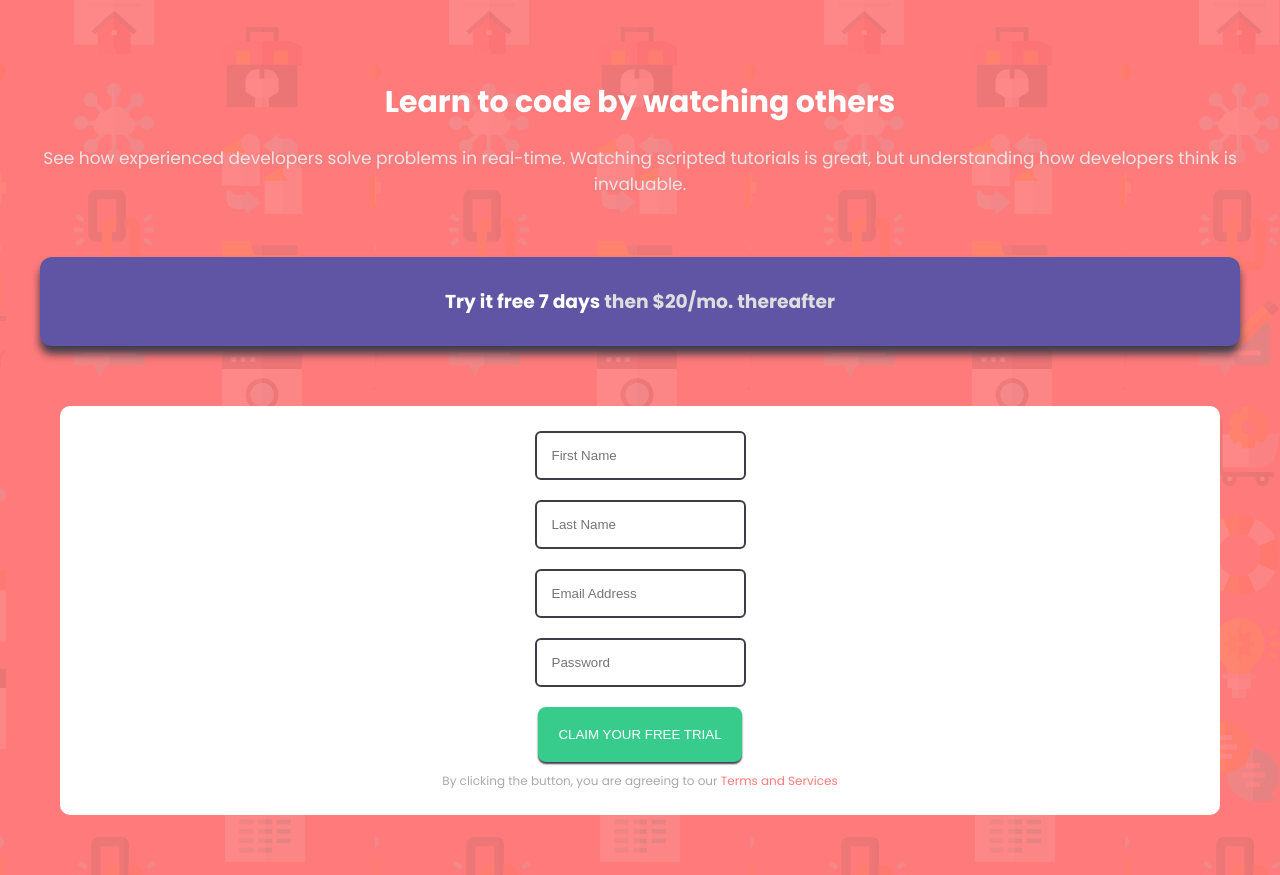
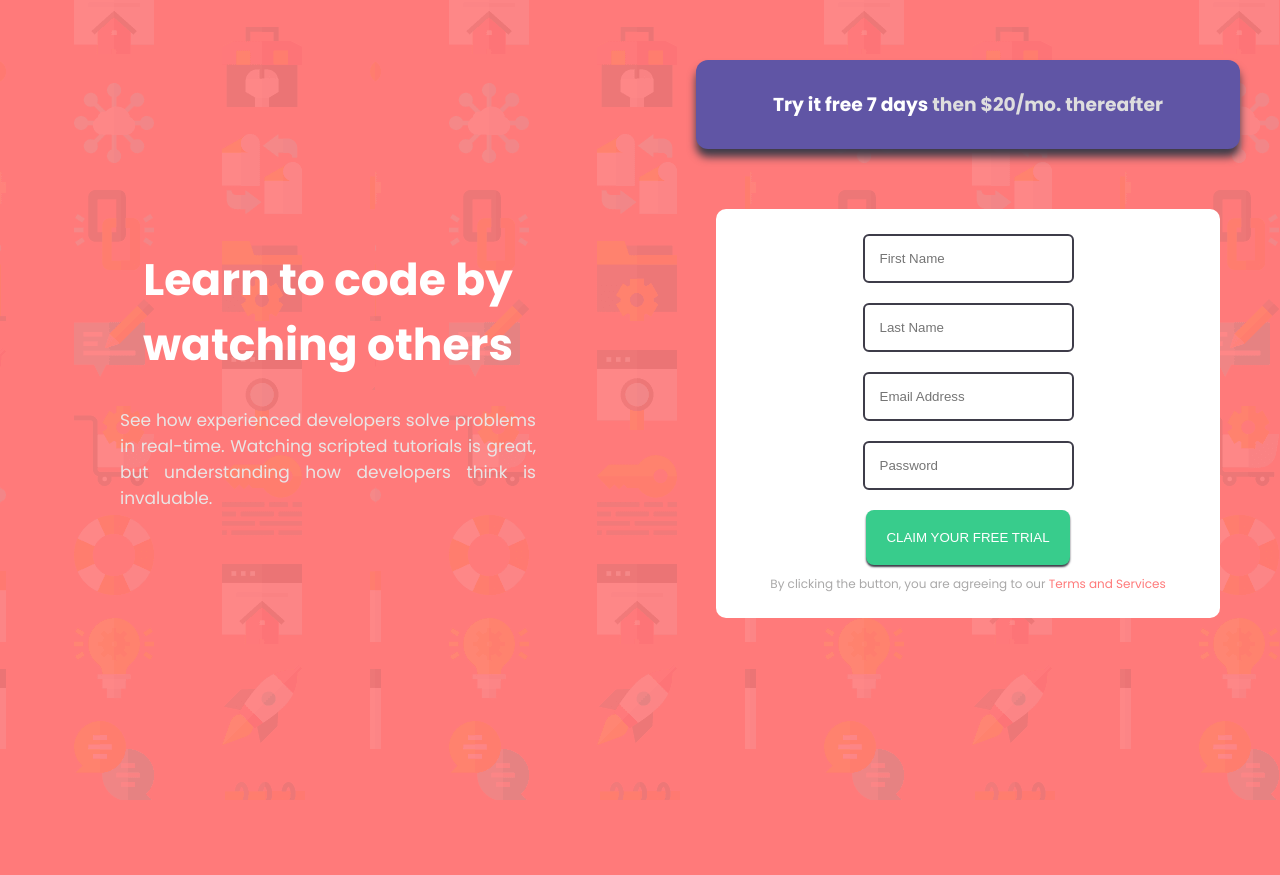
Before and after one commit to Matheus-Bertolini/Intro-component-with-sign-up-form, a plain HTML site: page index.html in a window 1280 px wide. After the commit the page ends 800 px from the top, so only its background shows below. Drawn offline with Linux system fonts and the light colour scheme.

Commit message:
Projeto responsivo

```diff
--- a/index.html
+++ b/index.html
@@ -15,16 +15,17 @@
             <p class="main__paragraph">See how experienced developers solve problems in real-time. Watching scripted tutorials is great, but understanding how developers think is invaluable.</p>
         </div>
 
+        <div class="main__form">
         <div class="main__card">
             <h3 class="main__card__h3"><span>Try it free 7 days</span> then $20/mo. thereafter</h3>
         </div>
 
         <form class="form">
             <div class="form__input">
-                <input class="form__input__content" type="text" placeholder="First Name">
-                <input class="form__input__content" type="text" placeholder="Last Name">
-                <input class="form__input__content" type="email" placeholder="Email Address">
-                <input class="form__input__content" type="password" placeholder="Password">
+                <input class="form__input__content" type="text" placeholder="First Name" required>
+                <input class="form__input__content" type="text" placeholder="Last Name" required>
+                <input class="form__input__content" type="email" placeholder="Email Address" required>
+                <input class="form__input__content" type="password" placeholder="Password" required>
             </div>
 
             <button class="form__button">CLAIM YOUR FREE TRIAL</button>
@@ -33,6 +34,7 @@
                 <p class="form__paragraph">By clicking the button, you are agreeing to our <span class="span__form">Terms and Services</span></p>
             </div>
         </form>
+    </div>
     </main>
 </body>
 </html>
--- a/site.css
+++ b/site.css
@@ -94,6 +94,7 @@ span{
     color: #FFFFFF;
     border-radius: 8px;
     box-shadow: 0px 2px 2px 0px var(--shadow-card);
+    cursor: pointer;
 }
 
 .form__button:hover{
@@ -118,3 +119,32 @@ span{
 .span__form{
     color: var(--cor-de-fundo);
 }
+
+@media screen and (min-width: 1024px) {
+    .main{
+        display: flex;
+        align-items: center;
+    }
+
+    .main__apresentation{
+        width: 40%;
+        display: flex;
+        gap: 30px;
+        margin-inline: 120px;
+
+    }
+
+    .main__title{
+        font-size: 44px;
+    }
+
+    .main__paragraph{
+        text-align: justify;
+    }
+
+    .main__form{
+        width: 60%;
+        display: flex;
+        flex-direction: column;
+    }
+}
```
